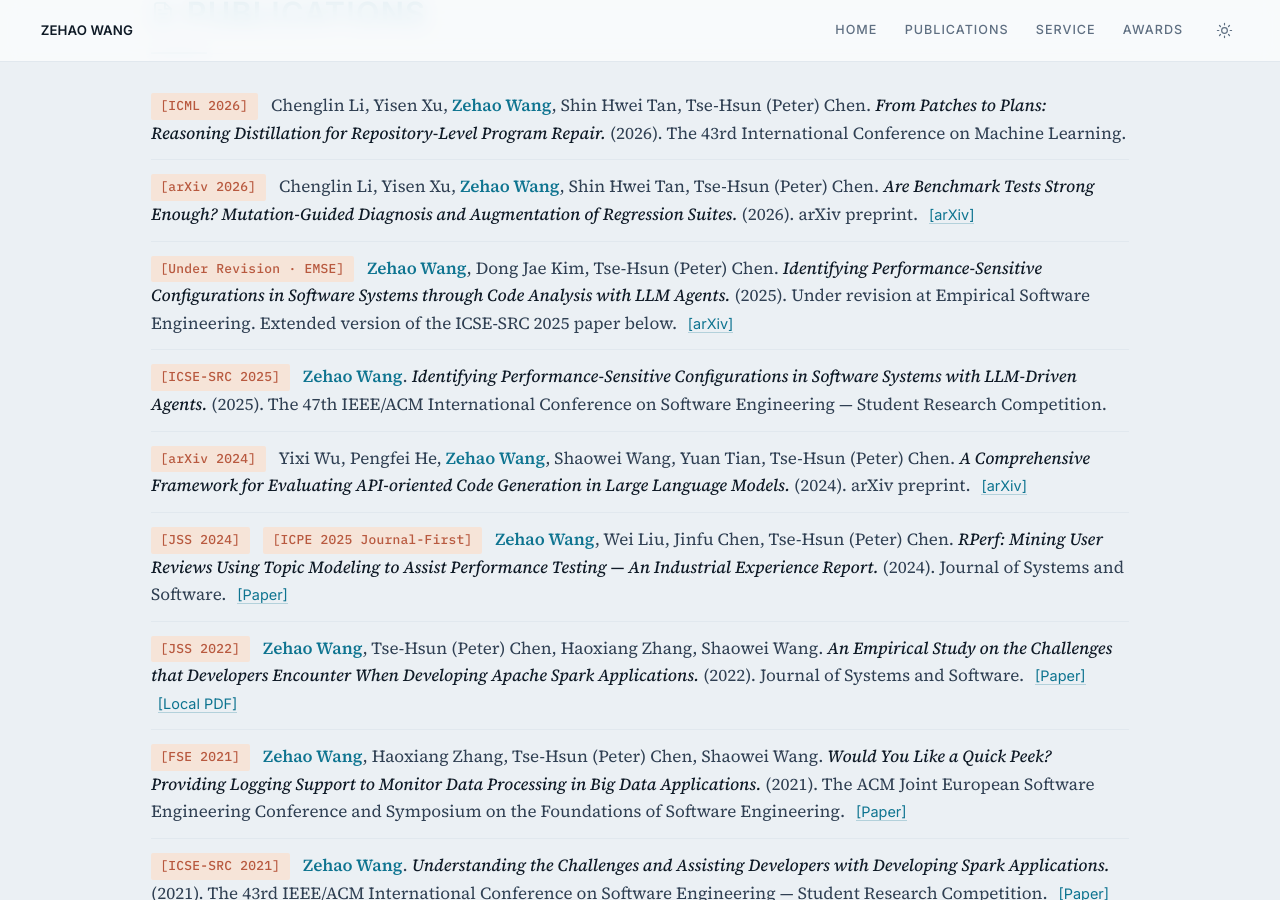
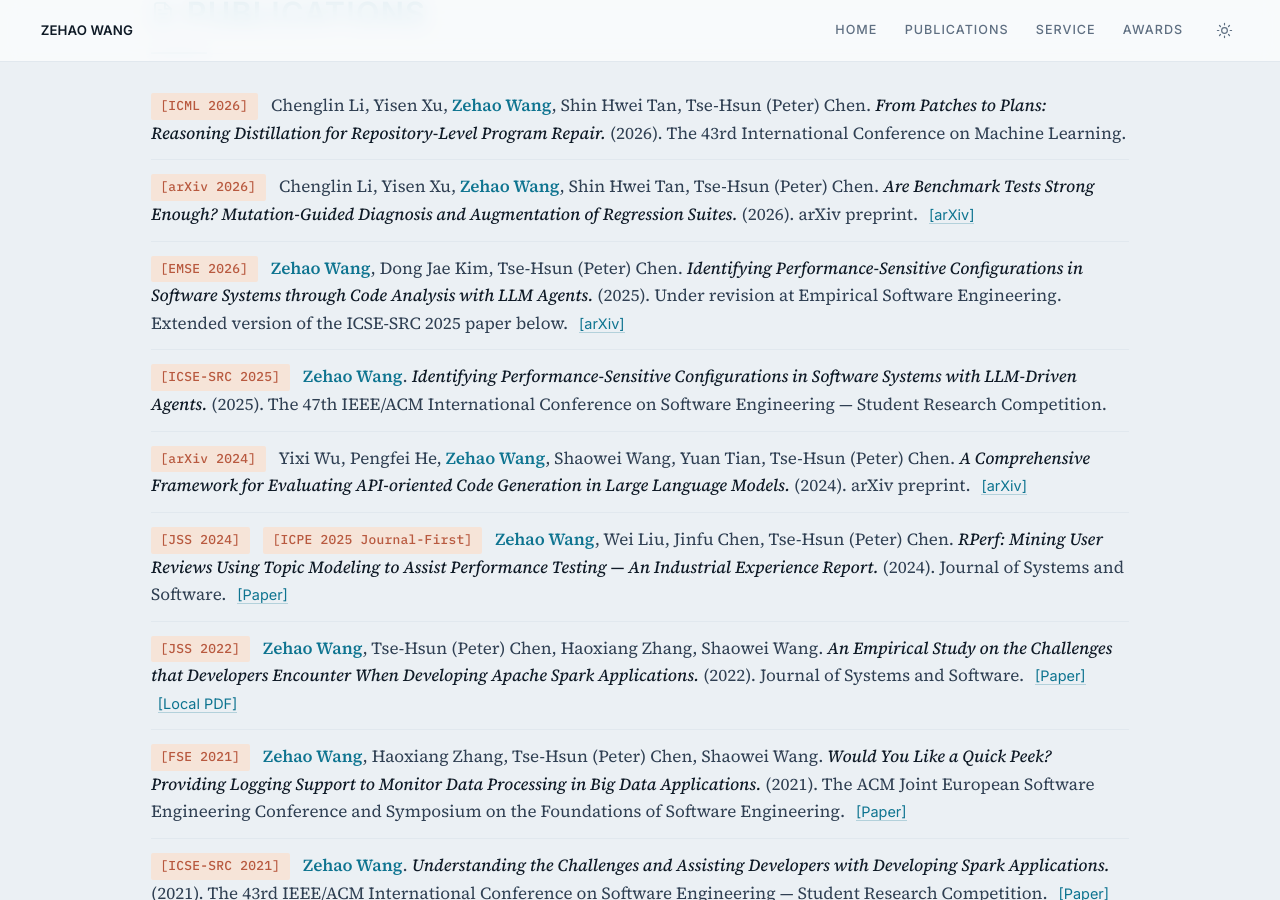
Before and after one commit to zehaowang00/zehaowang00.github.io, a Jekyll site: the page preview.html, which Jekyll copies as it is, in a window 1280 px wide and 900 px high, scrolled down 708 px. Built offline with Jekyll 4.4.1, drawn with Linux system fonts in a browser that asks for light colours.

Commit message:
Update EMSE paper venue label to EMSE 2026
Co-Authored-By: Claude Opus 4.7 (1M context) <noreply@anthropic.com>

```diff
--- a/_layouts/home.html
+++ b/_layouts/home.html
@@ -121,7 +121,7 @@
         </li>
 
         <li>
-          <span class="paper__venue">[Under Revision · EMSE]</span>
+          <span class="paper__venue">[EMSE 2026]</span>
           <span class="paper__authors"><span class="me">Zehao Wang</span>, Dong Jae Kim, Tse-Hsun (Peter) Chen.</span>
           <span class="paper__title">Identifying Performance-Sensitive Configurations in Software Systems through Code Analysis with LLM Agents.</span>
           (2025). Under revision at Empirical Software Engineering. Extended version of the ICSE-SRC 2025 paper below.
--- a/preview.html
+++ b/preview.html
@@ -119,7 +119,7 @@
         </li>
 
         <li>
-          <span class="paper__venue">[Under Revision · EMSE]</span>
+          <span class="paper__venue">[EMSE 2026]</span>
           <span class="paper__authors"><span class="me">Zehao Wang</span>, Dong Jae Kim, Tse-Hsun (Peter) Chen.</span>
           <span class="paper__title">Identifying Performance-Sensitive Configurations in Software Systems through Code Analysis with LLM Agents.</span>
           (2025). Under revision at Empirical Software Engineering. Extended version of the ICSE-SRC 2025 paper below.
```
